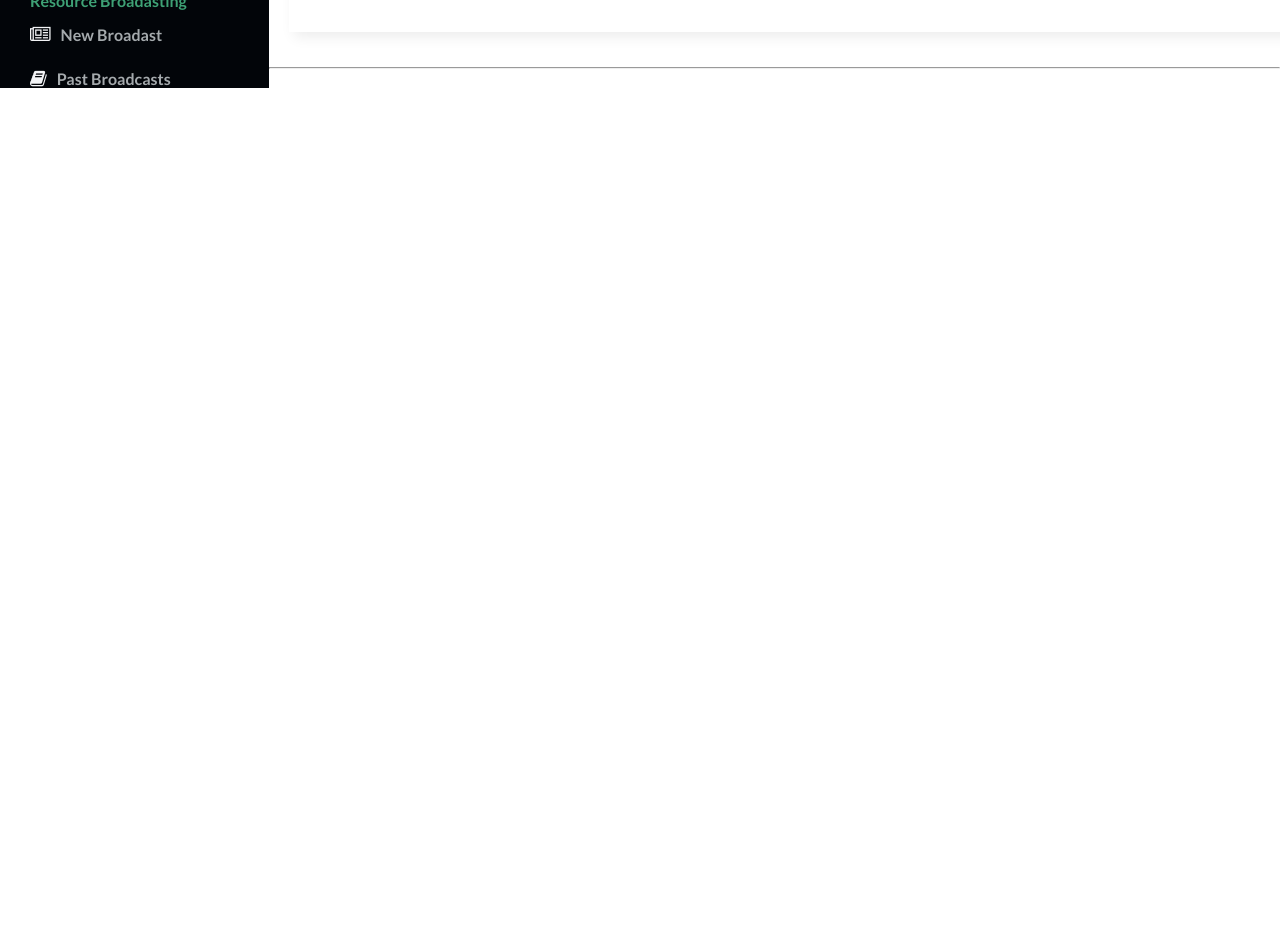
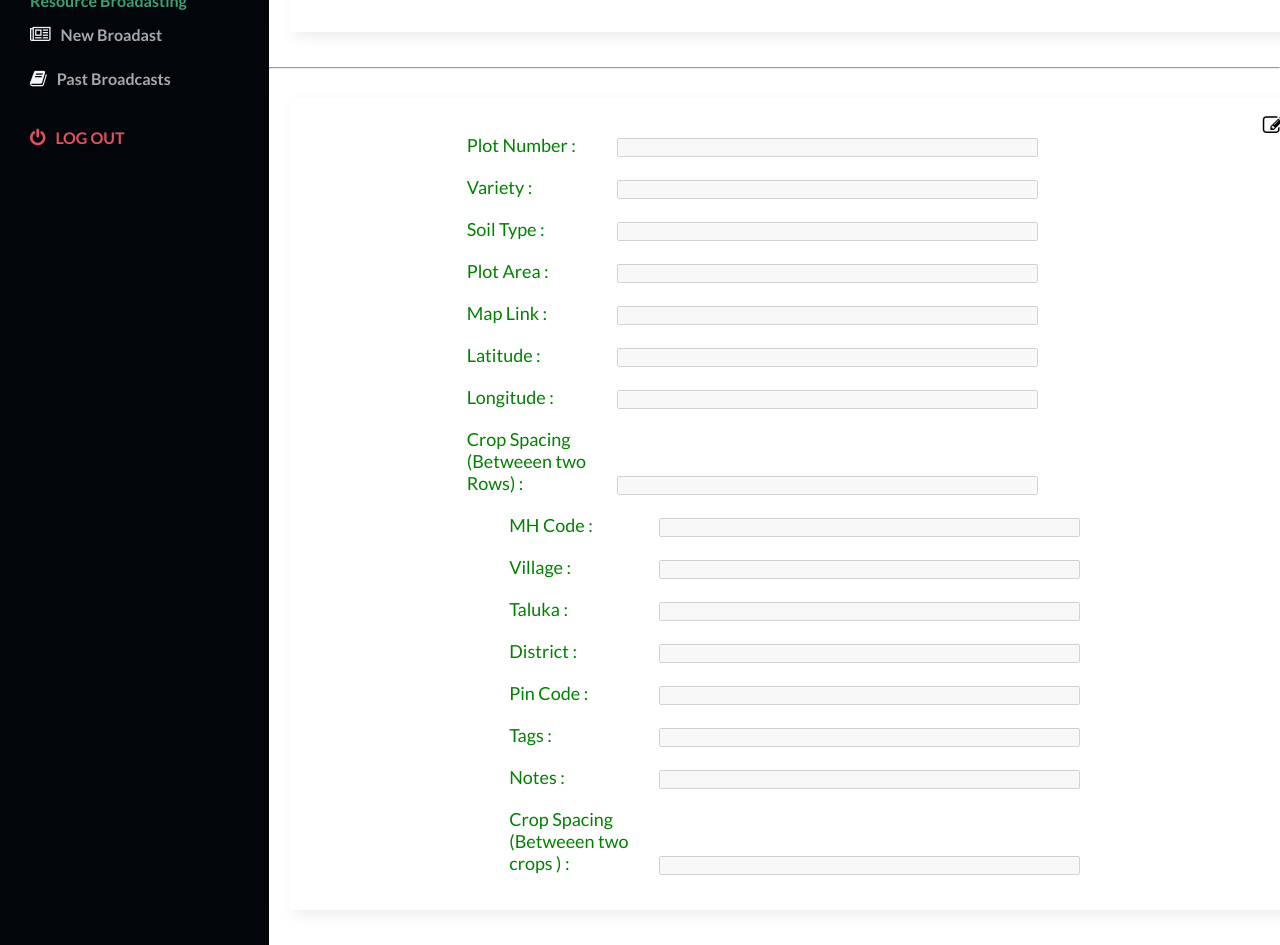
Before and after one commit to Harshal-9/FreshExpress-Dashboard, a React (Create React App) app: page /FarmerProfile in a window 1280 px wide. Shown: the part 740-1685 px from the top of the page. Before the commit the page ends 828 px from the top, so only its background shows below. Built offline with nearby package versions, Linux system fonts and the light colour scheme.

Commit message:
Add form for plot data in farmer profile

```diff
--- a/src/components/main/FarmerProfile.js
+++ b/src/components/main/FarmerProfile.js
@@ -3,13 +3,25 @@ import Select from "react-select";
 import "./FarmerProfile.css";
 function FarmerProfile() {
   const [isDisabled, setIsDisabled] = useState(true);
+  const [isDisabledPlot, setIsDisabledPlot] = useState(true);
 
+  // Function to handle edit of FarmerData form
   function handleEdit(event) {
     event.preventDefault();
     if (isDisabled) {
       setIsDisabled(false);
     } else {
       setIsDisabled(true);
+    }
+  }
+
+  // Function to handle edit of PlotData form
+  function handleEditPlot(event) {
+    event.preventDefault();
+    if (isDisabledPlot) {
+      setIsDisabledPlot(false);
+    } else {
+      setIsDisabledPlot(true);
     }
   }
 
@@ -87,13 +99,124 @@ function FarmerProfile() {
               <input type="text" disabled={isDisabled} size="100"></input>
               <br />
               <br />
-              {isDisabled ? null : <button>Save Changes</button>}
+              {isDisabled ? null : (
+                <button
+                  onClick={(event) => {
+                    event.preventDefault();
+                    setIsDisabled(true);
+                  }}
+                >
+                  Save Changes
+                </button>
+              )}
             </form>
           </div>
         </div>
       </div>
       <hr />
       <br />
+
+      <div
+        className="MyCardColumn"
+        style={{ display: "inline-block", margin: "10px" }}
+      >
+        <div className="MyCard">
+          <div style={{ display: "inline-block" }}>
+            <div style={{ textAlign: "right" }}>
+              <i
+                className="fa fa-edit fa-lg"
+                aria-hidden="true"
+                onClick={handleEditPlot}
+              ></i>
+            </div>
+            <form>
+              <div style={{ display: "inline-block", marginRight: "85px" }}>
+                <label className="FarmerProfileLabel">Plot Number : </label>
+                <input type="text" disabled={isDisabledPlot} size="50"></input>
+                <br />
+                <br />
+                <label className="FarmerProfileLabel">Variety : </label>
+                <input type="text" disabled={isDisabledPlot} size="50"></input>
+                <br />
+                <br />
+                <label className="FarmerProfileLabel">Soil Type : </label>
+                <input type="text" disabled={isDisabledPlot} size="50"></input>
+                <br />
+                <br />
+                <label className="FarmerProfileLabel">Plot Area : </label>
+                <input type="text" disabled={isDisabledPlot} size="50"></input>
+                <br />
+                <br />
+                <label className="FarmerProfileLabel">Map Link : </label>
+                <input type="text" disabled={isDisabledPlot} size="50"></input>
+                <br />
+                <br />
+                <label className="FarmerProfileLabel">Latitude : </label>
+                <input type="text" disabled={isDisabledPlot} size="50"></input>
+                <br />
+                <br />
+                <label className="FarmerProfileLabel">Longitude : </label>
+                <input type="text" disabled={isDisabledPlot} size="50"></input>
+                <br />
+                <br />
+                <label className="FarmerProfileLabel">
+                  Crop Spacing (Betweeen two Rows) :{" "}
+                </label>
+                <input type="text" disabled={isDisabledPlot} size="50"></input>
+                <br />
+                <br />
+              </div>
+              <div style={{ display: "inline-block" }}>
+                <label className="FarmerProfileLabel">MH Code : </label>
+                <input type="text" disabled={isDisabledPlot} size="50"></input>
+                <br />
+                <br />
+                <label className="FarmerProfileLabel">Village : </label>
+                <input type="text" disabled={isDisabledPlot} size="50"></input>
+                <br />
+                <br />
+                <label className="FarmerProfileLabel">Taluka : </label>
+                <input type="text" disabled={isDisabledPlot} size="50"></input>
+                <br />
+                <br />
+                <label className="FarmerProfileLabel">District : </label>
+                <input type="text" disabled={isDisabledPlot} size="50"></input>
+                <br />
+                <br />
+                <label className="FarmerProfileLabel">Pin Code : </label>
+                <input type="text" disabled={isDisabledPlot} size="50"></input>
+                <br />
+                <br />
+                <label className="FarmerProfileLabel">Tags : </label>
+                <input type="text" disabled={isDisabledPlot} size="50"></input>
+                <br />
+                <br />
+                <label className="FarmerProfileLabel">Notes : </label>
+                <input type="text" disabled={isDisabledPlot} size="50"></input>
+                <br />
+                <br />
+                <label className="FarmerProfileLabel">
+                  Crop Spacing (Betweeen two crops ) :{" "}
+                </label>
+                <input type="text" disabled={isDisabledPlot} size="50"></input>
+                <br />
+                <br />
+              </div>
+              <br />
+            </form>
+            {isDisabledPlot ? null : (
+              <button
+                onClick={(event) => {
+                  event.preventDefault();
+                  setIsDisabledPlot(true);
+                }}
+              >
+                Save Changes
+              </button>
+            )}
+          </div>
+        </div>
+      </div>
     </div>
   );
 }
```
